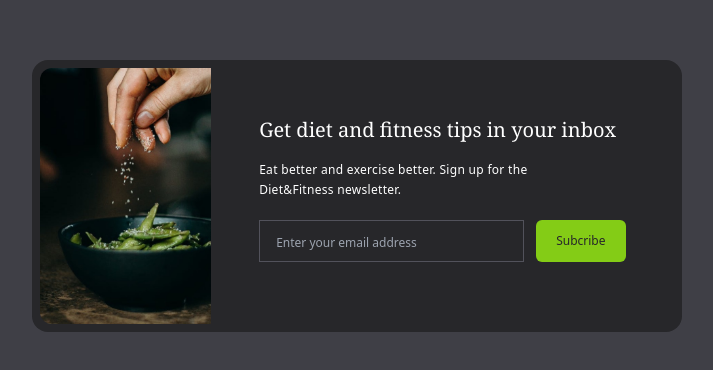
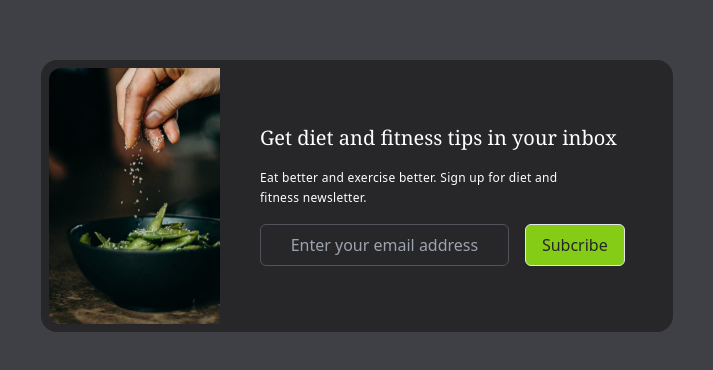
Before and after one commit to UTSAB-NI/tailwind-projects, a plain HTML site: page mini_projects/email-subscribe/index.html in a window 1280 px wide. Shown: the part 204-574 px from the top of the page, without its empty margins (283-996 px from the left). Drawn offline with nearby package versions, Linux system fonts and the light colour scheme.

Commit message:
final version

```diff
--- a/mini_projects/email-subscribe/index.html
+++ b/mini_projects/email-subscribe/index.html
@@ -8,51 +8,34 @@
     <title>Email Subscribe</title>
   </head>
   <body>
-    <!-- Background Container -->
-    <div class="flex items-center justify-center h-screen bg-zinc-700">
-      <!-- Card -->
-      <div class="bg-zinc-800 p-2 mx-6 rounded-2xl">
-        <!-- Flex Container -->
-        <div class="flex flex-col md:flex-row rounded-l-xl">
-          <!-- Image -->
-          <img
-            src="images/image.jpg"
-            alt=""
-            class="object-fit rounded-xl h-80 md:h-64 md:rounded-l-xl md:rounded-r-none transform hover:scale-105 hover:rounded-xl duration-200"
-          />
-          <!-- Content -->
-          <div class="p-6 md:p-12">
-            <h2
-              class="font-serif text-xl font-medium text-center text-white md:text-left"
-            >
-              Get diet and fitness tips in your inbox
-            </h2>
+<!--background container-->
+    <div class="flex items-center justify-center bg-zinc-700 h-screen ">
+     <!--card-->
+      <div class="bg-zinc-800 rounded-2xl p-2">
+       <!--content of card-->
+          <div class="flex flex-col md:flex-row ">
+            <img src="./images/image.jpg" class="object-fit h-64 rounded-xl md:rounded-r-none hover:scale-105 duration-500" alt="">
 
-            <p
-              class="max-w-xs my-4 text-xs leading-5 tracking-wide text-center text-white md:text-left"
-            >
-              Eat better and exercise better. Sign up for the Diet&Fitness
-              newsletter.
-            </p>
+            <div class="p-4 md:p-10 md:mt-4">
+              <h1 class="text-white font-serif text-xl font-medium md:text-left">Get diet and fitness tips in your inbox</h1>
 
-            <div
-              class="flex flex-col mt-5 space-y-4 md:space-x-3 md:flex-row md:space-y-0"
-            >
-              <input
-                type="text"
-                placeholder="Enter your email address"
-                class="p-2 px-4 text-center text-white bg-zinc-800 border border-zinc-600 placeholder:text-xs placeholder:text-center md:text-left placeholder:md:text-left focus:outline-none"
-              />
+            <p class="max-w-xs text-center text-xs text-white my-4 leading-5 tracking-wide md:text-left">Eat better and exercise better. Sign up for diet and fitness newsletter.</p>
+          <div class="flex flex-col md:flex-row space-y-2 md:space-x-4 md:space-y-0">
+            <input type="text" placeholder="Enter your email address" class="p-2 text-center bg-zinc-800 border border-zinc-600 rounded-md focus:outline-none">
 
-              <button
-                class="px-5 py-3 text-xs rounded-md text-zinc-800 bg-lime-500 hover:bg-lime-700 hover:text-white duration-500"
-              >
-                Subcribe
-              </button>
-            </div>
+            <button class=" px-4 py-2 border border-outline bg-lime-500 rounded-md text-zinc-800 hover:bg-lime-700 hover:text-white duration-500  ">Subcribe</button>
           </div>
-        </div>
+          </div>
+
+
+          </div>
+
+
+
       </div>
+
+
+
     </div>
   </body>
 </html>
```
